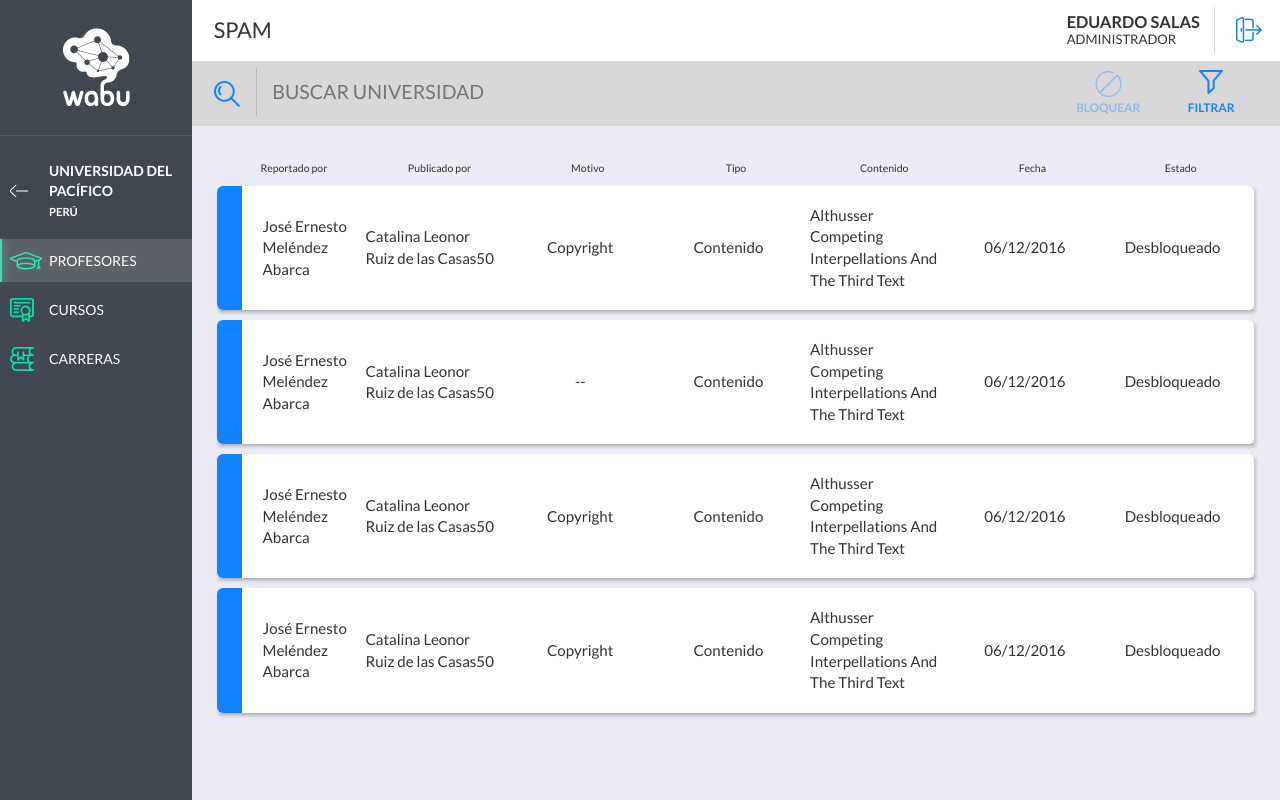
After one commit to MaritzaVst/wabu, a PHP site: page /spam.php in a window 1280 px wide. The commit adds this page. Run offline with PHP 8.4, Linux system fonts and the light colour scheme; data that the repository does not hold is empty; some libraries are stand-ins or nearby versions.

Commit message:
Spam: estructura y pop up listo

```diff
--- a/cms/html/css/main.styl
+++ b/cms/html/css/main.styl
@@ -309,6 +309,15 @@ input[type="password"]
 				width 5%
 			&.accion
 				padding-left 55px!important
+	.data-list.spam
+		font-size: 0.9em
+		table
+			tbody tr td
+				width 13%!important
+				font-weight 400
+				padding-right 1em
+			thead tr th
+				text-align center !important
 	.data-list.admin-new > div
 		border-radius 4px
 		background-color #ffffff
@@ -598,16 +607,17 @@ input[type="password"]
 			display block
 /*Popup*/
 .pop-ups
-	min-height 250px
+	min-height auto
 	min-width 520px;
+	display table
 	.heading
-		font-size 1.8em
+		font-size 20px
 		color #1283ff
 		border-bottom 2px solid rgba(0, 0, 0, .15)
 		text-transform: uppercase;
-		font-size 1.3em
 		text-align center
 		padding: .35em 0;
+		display block
 	.body
 		text-align center
 		padding: 2em 0;
@@ -634,6 +644,10 @@ input[type="password"]
 			padding 1.15em 0 .5em
 			border-radius 0
 			color #cacaca
+.spam-boxes
+	.pop-ups
+		.actions
+			display table-footer-group
 	form
 		input, select, textarea
 			border 0
@@ -908,7 +922,7 @@ input[type="password"]
 	cursor: pointer;
 
 /*Buttons*/
-.btn-disable, .btn-new, .btn-active, .btn-upload
+.btn-disable, .btn-new, .btn-active, .btn-upload, .btn-filter
 	padding 0 2em
 	padding-top 2.5em
 	border 0
@@ -929,8 +943,10 @@ input[type="password"]
 	background  url('../img/ic-add.png') 50% 0  no-repeat
 .btn-upload
 	background  url('../img/ic_upload.png') 50% 0  no-repeat
+.btn-filter
+	background  url('../img/ic_filter.png') 50% 0  no-repeat
 .sep
-	border-right 1px solid rgba(0, 0, 0, .15)
+	border-right 1px solid rgba(0, 0, 0, .15)7
 /*Header main-content*/
 header
 	background-color: #FFF
--- /dev/null
+++ b/cms/html/spam.php
@@ -0,0 +1,170 @@
+
+<?php include 'includes/header.php' ?>
+
+<?php include 'includes/secondary-navigation.php' ?>
+
+<section class="main-content">
+
+	<header>
+		<div class="logout pull-right">
+			<a href="login.php" title="">
+				<img src="img/ic-logout.png" alt="Logout">
+			</a>
+		</div>
+		<div class="pull-right box-info-user">
+			<h3>Eduardo Salas <br> <small>Administrador</small></h3>
+		</div>
+
+		<h2 class="title">Spam</h2>
+
+		<div class="actions">
+			<!--Buttons-->
+			<a href="#nueva-universidad" class="btn-filter pull-right pop-nueva-universidad">
+				FILTRAR
+			</a>
+			<a href="#desactivar" class="btn-disable pull-right sep pop-desactivar disabled">
+				BLOQUEAR
+			</a>
+			<a href="#activar" class="btn-active pull-right sep pop-activar disabled">
+				DESBLOQUEAR
+			</a>
+			<!---->
+			<form action="#" method="get" class="search-form" data-parsley-validate="">
+
+				<button type="submit"></button>
+				<input type="text" name="search" required placeholder="Buscar universidad">
+
+			</form>
+
+		</div>
+	</header><!-- /header -->
+
+	<section class="data-list spam">
+
+		<table cellspacing="50">
+			<thead>
+				<tr>
+					<th class="text-center">
+						Reportado por
+					</th>
+					<th>
+						Publicado por
+					</th>
+					<th>
+						Motivo
+					</th>
+					<th>
+						Tipo
+					</th>
+					<th>
+						Contenido
+					</th>
+					<th>
+						Fecha
+					</th>
+					<th>
+						Estado
+					</th>
+				</tr>
+			</thead>
+			<tbody>
+
+				<tr class="active" data-id="15" id="15">
+					<td class="text-left accion" >José Ernesto Meléndez Abarca</td>
+					<td class="text-left ciclos">Catalina Leonor Ruiz de las Casas50</td>
+					<td class="text-center ciclos">Copyright</td>
+					<td class="text-center ciclos">Contenido</td>
+					<td class="text-left ciclos">Althusser Competing Interpellations And The Third Text</td>
+					<td class="text-center ciclos">06/12/2016</td>
+					<td class="text-center ciclos">Desbloqueado</td>
+					<!-- <td>
+						<a href="#" class="edit"></a>
+					</td>
+ -->				</tr>
+
+				<tr class="active" data-id="16" id="16">
+					<td class="text-left accion" >José Ernesto Meléndez Abarca</td>
+					<td class="text-left ciclos">Catalina Leonor Ruiz de las Casas50</td>
+					<td class="text-center ciclos">--</td>
+					<td class="text-center ciclos">Contenido</td>
+					<td class="text-left ciclos">Althusser Competing Interpellations And The Third Text</td>
+					<td class="text-center ciclos">06/12/2016</td>
+					<td class="text-center ciclos">Desbloqueado</td>
+					<!-- <td>
+						<a href="#" class="edit"></a>
+					</td>
+ -->				</tr>
+
+				<tr class="active" data-id="17" id="17">
+					<td class="text-left accion" >José Ernesto Meléndez Abarca</td>
+					<td class="text-left ciclos">Catalina Leonor Ruiz de las Casas50</td>
+					<td class="text-center ciclos">Copyright</td>
+					<td class="text-center ciclos">Contenido</td>
+					<td class="text-left ciclos">Althusser Competing Interpellations And The Third Text</td>
+					<td class="text-center ciclos">06/12/2016</td>
+					<td class="text-center ciclos">Desbloqueado</td>
+					<!-- <td>
+						<a href="#" class="edit"></a>
+					</td>
+ -->				</tr>
+
+				<tr class="active" data-id="18" id="18">
+					<td class="text-left accion" >José Ernesto Meléndez Abarca</td>
+					<td class="text-left ciclos">Catalina Leonor Ruiz de las Casas50</td>
+					<td class="text-center ciclos">Copyright</td>
+					<td class="text-center ciclos">Contenido</td>
+					<td class="text-left ciclos">Althusser Competing Interpellations And The Third Text</td>
+					<td class="text-center ciclos">06/12/2016</td>
+					<td class="text-center ciclos">Desbloqueado</td>
+					<!-- <td>
+						<a href="#" class="edit"></a>
+					</td>
+ -->				</tr>
+			</tbody>
+		</table>
+
+	</section>
+	<!--Popups: Desactivar, Nuevo -->
+	<section class="hidden boxes spam-boxes">
+		<!-- Desactivar -->
+		<div id="desactivar" class="pop-ups">
+			<div class="loading"><div class='uil-reload-css' style='-webkit-transform:scale(0.15)'><div></div></div></div>
+			<div class="heading">
+				Bloquear comentario
+			</div>
+			<div class="body">
+				<p>¿Está seguro que desea bloquear este comentario?</p>
+				<h3 class="title"></h3>
+
+
+			</div>
+
+			<div class="actions">
+				<a href="#" onclick="$.fancybox.close();" class="btn-cancel">Cancelar</a>
+				<a href="javascript:;" onclick="desactivar_universidad();" class="btn-confirm bg-green">Aceptar</a>
+			</div>
+		</div>
+		<!-- Activar -->
+		<div id="activar" class="pop-ups">
+			<div class="loading"><div class='uil-reload-css' style='-webkit-transform:scale(0.15)'><div></div></div></div>
+			<div class="heading">
+				Activar Universidad
+			</div>
+			<div class="body">
+				<p>¿Está seguro que desea activar a <br>la siguiente Universidad?</p>
+				<h3 class="title"></h3>
+				<p><small>Al activar se mostrará en el aplicativo</small></p>
+
+
+
+			</div>
+
+			<div class="actions">
+				<a href="#" onclick="$.fancybox.close();" class="btn-cancel">Cancelar</a>
+				<a href="javascript:;" onclick="activar_universidad();" class="btn-confirm bg-green">Aceptar</a>
+			</div>
+		</div>
+	</section>
+</section>
+<?php $script = "universidades.js"; ?>
+<?php include 'includes/footer.php' ?>
```
Also changed, not shown: cms/html/css/main.css, cms/html/img/ic_cloud.png (added), cms/html/img/ic_filter.png (added).
